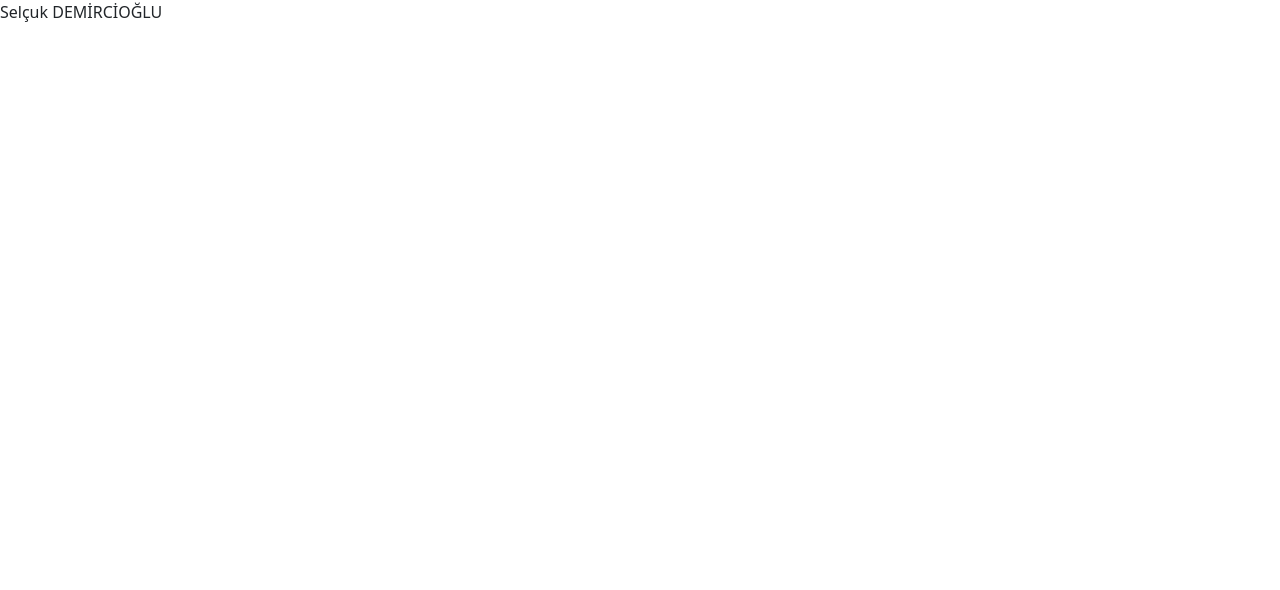
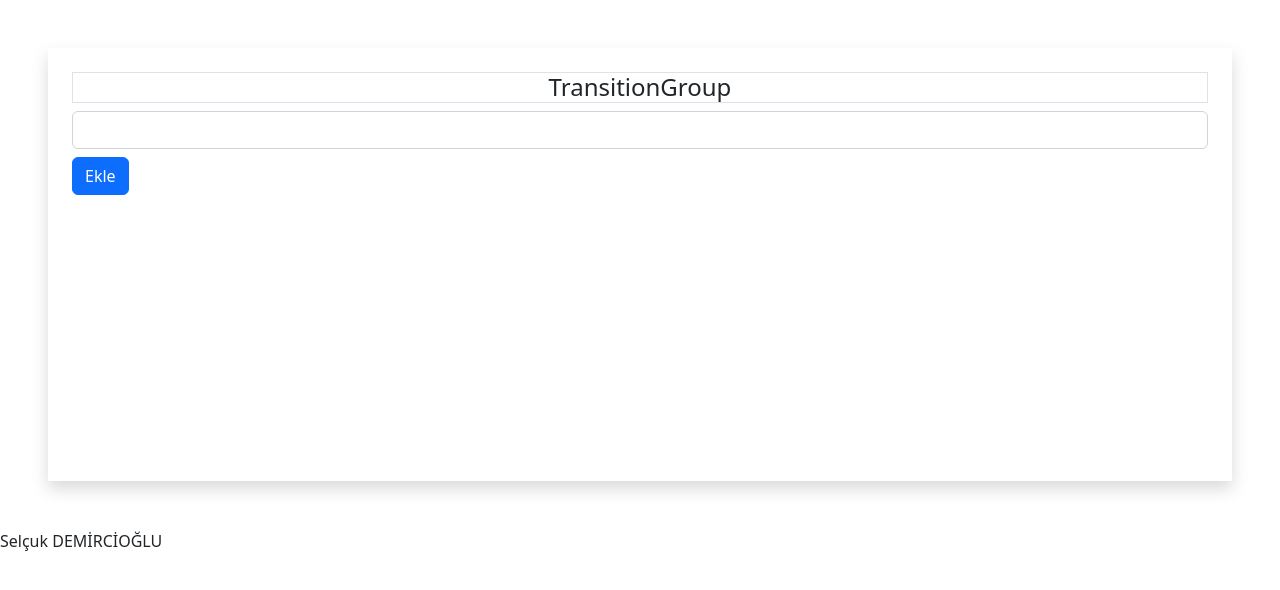
Before and after one commit to SelcukDemircioglu/vue-project, a Vue app: page /Transitiongroup in a window 1280 px wide. Before the commit this address had no page. Shown: the top 590 px of the page. Built offline with nearby package versions, Linux system fonts and the light colour scheme.

Commit message:
Transitiongroup example add

```diff
--- a/index.html
+++ b/index.html
@@ -5,6 +5,7 @@
     <link rel="icon" href="/favicon.ico">
     <meta name="viewport" content="width=device-width, initial-scale=1.0">
     <title>Vite App</title>
+    <link rel="stylesheet" href="https://cdnjs.cloudflare.com/ajax/libs/font-awesome/5.15.2/css/all.min.css" integrity="sha512-HK5fgLBL+xu6dm/Ii3z4xhlSUyZgTT9tuc/hSrtw6uzJOvgRr2a9jyxxT1ely+B+xFAmJKVSTbpM/CuL7qxO8w==" crossorigin="anonymous" referrerpolicy="no-referrer" />
   </head>
   <body>
     <div id="app"></div>
--- a/package.json
+++ b/package.json
@@ -9,6 +9,7 @@
   "dependencies": {
     "bootstrap": "^5.2.2",
     "vue": "^3.2.41",
+    "vue-material-design-icons": "^5.1.2",
     "vue-router": "^4.1.6",
     "vuex": "^4.1.0"
   },
--- a/src/App.vue
+++ b/src/App.vue
@@ -1,12 +1,12 @@
 <script setup>
-import { KeepAlive, onMounted, ref, Transition } from 'vue';
+import { KeepAlive, onMounted, provide, ref, Transition } from 'vue';
 import { useStore } from 'vuex';
 import HelloWorld from './components/HelloWorld.vue'
 import TheWelcome from './pages/TheWelcome.vue'
 import Login from './pages/Login.vue';
 import { RouterView } from 'vue-router';
 
-const token = ref(null);
+const token = ref('Vue js Provide İnject');
 const  user = ref({email:null,password:null});
 const store = useStore();
 
@@ -17,6 +17,7 @@ const onAdd = (e) => {
   store.dispatch("login/addlogin",{token:user.value,role:"Admin"});
 };
 
+provide('token',token);
 
 </script>
 
--- a/src/assets/main.css
+++ b/src/assets/main.css
@@ -25,5 +25,8 @@ a,
     place-items: center;
   }
 
+  button{
+    max-height: 3rem;
+  }
 
 }
--- a/src/main.js
+++ b/src/main.js
@@ -4,6 +4,7 @@ import App from './App.vue'
 
 import './assets/main.css'
 import "bootstrap/dist/css/bootstrap.css";
+import 'vue-material-design-icons/styles.css';
 import store from './store';
 import router from './routes';
 
--- a/src/pages/TheWelcome.vue
+++ b/src/pages/TheWelcome.vue
@@ -5,16 +5,20 @@ import ToolingIcon from '../components/icons/IconTooling.vue'
 import EcosystemIcon from '../components/icons/IconEcosystem.vue'
 import CommunityIcon from '../components/icons/IconCommunity.vue'
 import SupportIcon from '../components/icons/IconSupport.vue'
+import { inject } from 'vue'
 
+const valtoken=inject('token');
 
 </script>
 
 <template   >
  <div class="container d-flex flex-column justify-content-center">
+   {{valtoken}}
+
   <WelcomeItem>
 
     <template #icon>
-      <DocumentationIcon />
+      <DocumentationIcon  />
     </template>
     <template #heading>Documentation</template>
 
--- /dev/null
+++ b/src/pages/Transitiongroup.vue
@@ -0,0 +1,41 @@
+<template>
+    <div class="contanier m-5 p-4 shadow">
+        <h4 class="d-flex align-items-center justify-content-center border w-100  ">TransitionGroup</h4>
+        <input class="form-control" v-model="text" />
+        <button class="btn btn-primary mt-2" @click="items.push({key:index++,title:text})">Ekle</button>
+        <TransitionGroup class="mt-2" name="list" tag="ul">
+        <li class="mt-1" v-for="item in items" :key="item" >
+            <button class="btn btn-outline-danger" @click="items=items.filter((x)=>x.key!==item.key)" >
+              {{item.title}}
+               <TrashIcon   />
+            </button>
+
+         </li>
+        </TransitionGroup>
+    </div>
+</template>
+
+<script setup>
+import { ref} from 'vue';
+import TrashIcon from 'vue-material-design-icons/TrashCan.vue';
+
+  const items = ref([]);
+  const index = ref(0);
+  const text = ref('')
+
+</script>
+
+<style   scoped>
+.list-enter-active,
+.list-leave-active {
+  transition: all 0.5s ease;
+}
+.list-enter-from,
+.list-leave-to {
+  opacity: 0;
+  transform: translateX(30px);
+}
+
+
+
+</style>
--- a/src/routes/index.js
+++ b/src/routes/index.js
@@ -4,6 +4,7 @@ import { createRouter, createWebHistory } from "vue-router";
  const routes=[
      { path: '/anasayfa', component:()=>import("../pages/TheWelcome.vue")  },
      { path: '/', component:()=>import("../pages/Login.vue")  },
+     { path: '/Transitiongroup', component:()=>import("../pages/Transitiongroup.vue")  },
 
  ]
 
```
Also changed, not shown: 1 other file (tests, documents, lock files or other folders).
